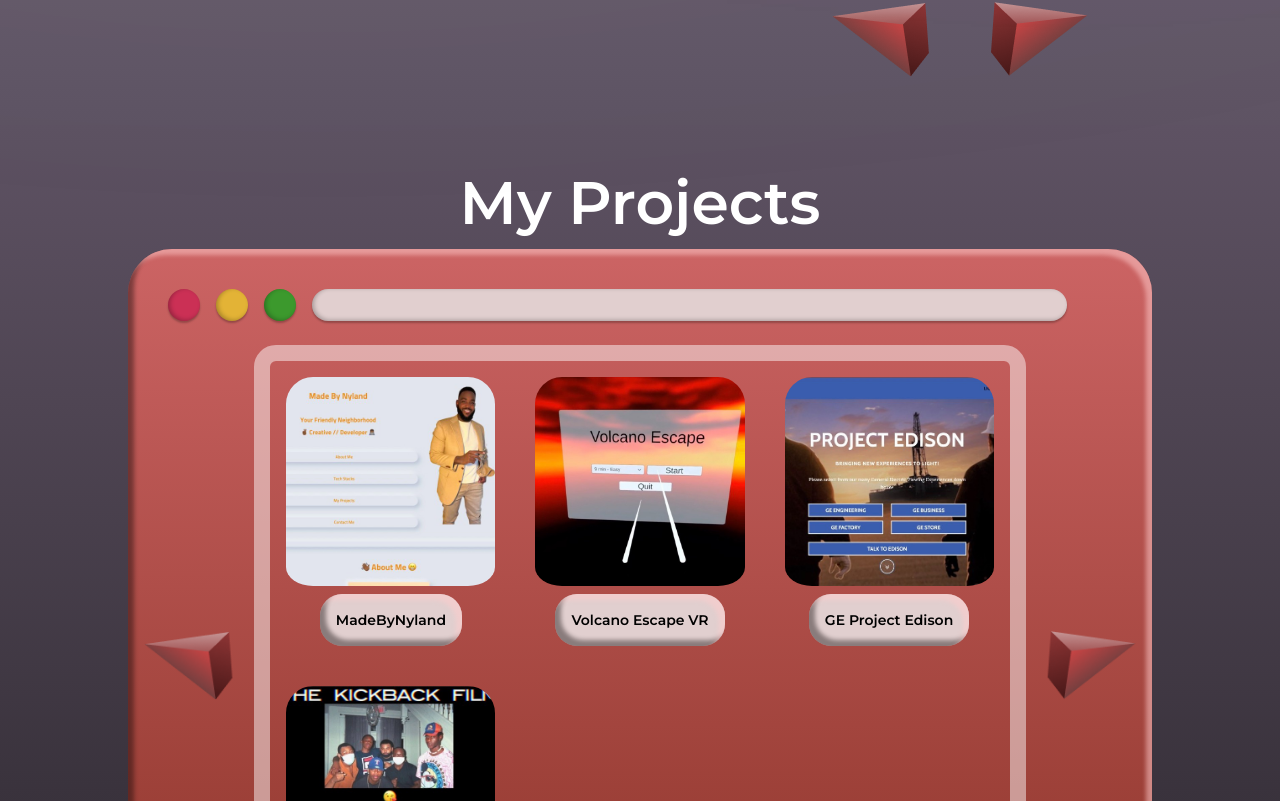
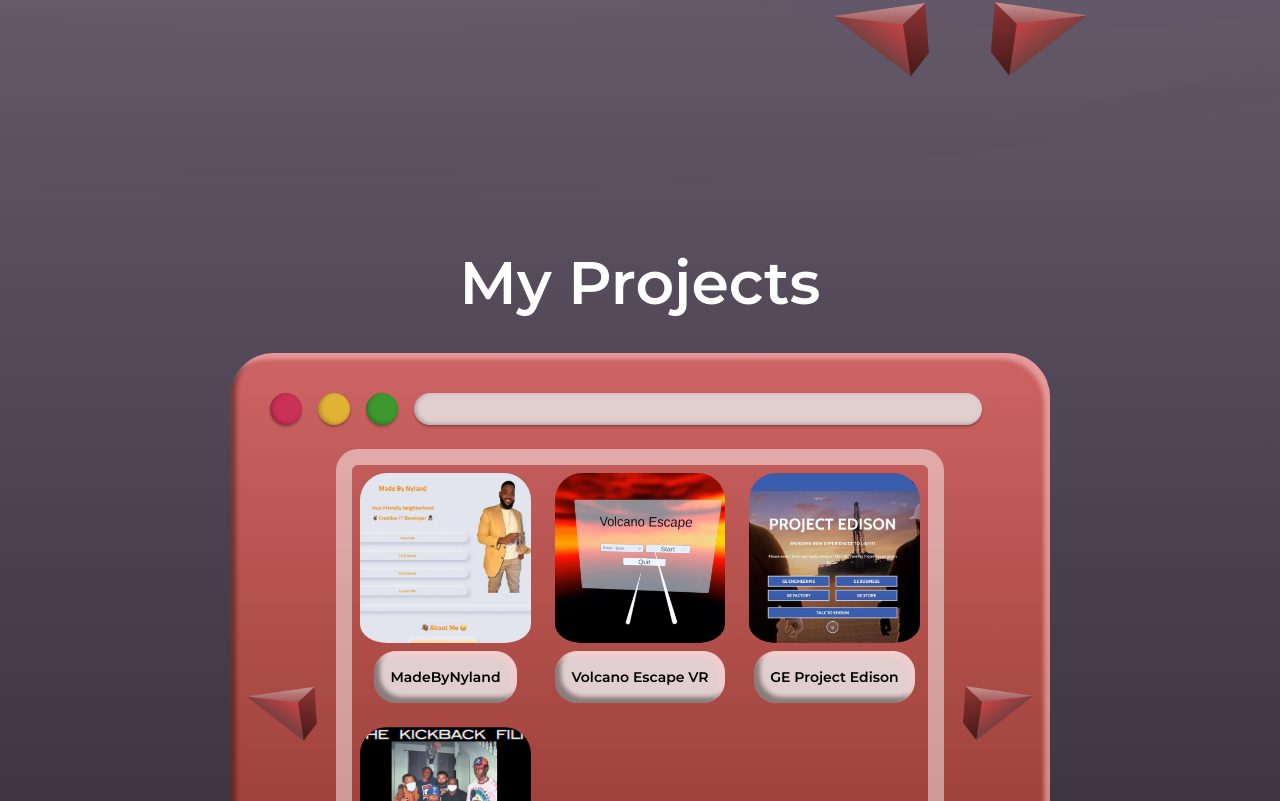
Before and after one commit to Nyland-Sidifall/MadeByNyland, a React (Create React App) app: page / in a window 1280 px wide. Shown: the part 1519-2320 px from the top of the page. Built offline with nearby package versions, Linux system fonts and the light colour scheme.

Commit message:
Updated My Projects to not be so big w/ padding. Pre-pagination

```diff
--- a/src/Components/ProjectsModal.jsx
+++ b/src/Components/ProjectsModal.jsx
@@ -40,19 +40,19 @@ const ProjectsModal = ({
         </div>
 
         <div className="grid place-items-center pt-6">
-          <div className="grid grid-rows-2 gap-2 place-items-center">
+          <div className="grid place-items-center">
             <div className="flex flex-row">
               <img
-                className=" rounded-[22px] h-60"
+                className=" rounded-[22px] h-52"
                 src={modalImage}
                 alt={"Snapshot of " + modalHeader}
               />
             </div>
             <div className="bg-[#E1CFCF] rounded-[22px] window__shadow m-4 p-2 md:p-8">
-              <p className="font-display text-xl md:text-3xl font-bold text-black text-center pb-4">
+              <p className="font-display text-xl md:text-2xl font-bold text-black text-center pb-4">
                 {modalHeader}
               </p>
-              <p className="font-display text-sm md:text-lg font-semibold text-black text-center">
+              <p className="font-display text-sm md:text-md font-semibold text-black text-center">
                 {modalBodyText}
               </p>
             </div>
--- a/src/Sections/NewAboutMeGrid.jsx
+++ b/src/Sections/NewAboutMeGrid.jsx
@@ -27,14 +27,14 @@ const NewAboutMeGrid = forwardRef((props, ref) => {
       ref={ref}
       className="bg-gradient-to-b from-[#867A8C] to-[#5e5363] pt-12 h-3/6"
     >
-      <div className="grid grid-cols-1 md:grid-cols-12 grid-rows-1 pb-12">
       <div className="flex justify-center md:hidden">
-          <h1 className="font-display text-6xl font-semibold text-white pl-48">
+        <h1 className="font-display text-6xl font-semibold text-white pb-8">
           About Me
         </h1>
       </div>
+
+      <div className="grid grid-cols-1 md:grid-cols-12 grid-rows-1 pb-12">
         <div className="col-start-2 col-span-5 row-start-2">
-          <div>
           <div className="bg-gradient-to-b from-[#CC6464] to-[#862F23] rounded-[44px] window__shadow">
             <div className="flex flex-row pt-10 pl-10">
               <div className="pr-4">
@@ -66,6 +66,22 @@ const NewAboutMeGrid = forwardRef((props, ref) => {
                 </p>
               </div>
             </div>
+          </div>
+
+          <div className="block md:hidden pt-4">
+            <div className="row-span-2 flex justify-center">
+              <img
+                className="transition-all ease-in-out duration-200 hover:scale-110 pr-8 md:pr-4"
+                src={require("../Assets/AboutMeAssets/ArrowLeft.png")}
+                alt="Left Arrow"
+                onClick={decIndex}
+              />
+              <img
+                className="transition-all ease-in-out duration-200 hover:scale-110 pl-8 md:pl-4"
+                src={require("../Assets/AboutMeAssets/ArrowRight.png")}
+                alt="Right Arrow"
+                onClick={incIndex}
+              />
             </div>
           </div>
         </div>
@@ -105,20 +121,6 @@ const NewAboutMeGrid = forwardRef((props, ref) => {
             />
           </div>
         </div>
-        <div className="md:hidden row-span-2 flex justify-center">
-          <img
-            className="transition-all ease-in-out duration-200 hover:scale-110 pr-8 md:pr-4"
-            src={require("../Assets/AboutMeAssets/ArrowLeft.png")}
-            alt="Left Arrow"
-            onClick={decIndex}
-          />
-          <img
-            className="transition-all ease-in-out duration-200 hover:scale-110 pl-8 md:pl-4"
-            src={require("../Assets/AboutMeAssets/ArrowRight.png")}
-            alt="Right Arrow"
-            onClick={incIndex}
-          />
-        </div>
       </div>
     </section>
   );
--- a/src/Sections/NewMyProjectsGrid.jsx
+++ b/src/Sections/NewMyProjectsGrid.jsx
@@ -13,7 +13,7 @@ const NewMyProjectsGrid = forwardRef((props, ref) => {
   const ProjectList = MyProjectsData.map((user, i) => {
     return (
       <div
-        className="flex flex-col items-center justify-center p-4 max-w-sm transition-all ease-in-out duration-200 hover:scale-110 hover:scale-200"
+        className="flex flex-col items-center justify-center p-2 max-w-sm transition-all ease-in-out duration-200 hover:scale-110 hover:scale-200"
         onClick={() => {
           setImage(`${MyProjectsData[i].picture_source}`);
           setHeader(`${MyProjectsData[i].header_text}`);
@@ -24,7 +24,7 @@ const NewMyProjectsGrid = forwardRef((props, ref) => {
         key={i}
       >
         <img
-          className="rounded-[27px] pb-2"
+          className="rounded-[27px] pb-2 h-4/6 md:h-5/6"
           src={`${MyProjectsData[i].picture_source}`}
           alt="ProjectImage"
         />
@@ -40,19 +40,17 @@ const NewMyProjectsGrid = forwardRef((props, ref) => {
   return (
     <Fragment>
       <section
-        className="bg-gradient-to-b from-[#5E5263] to-[#2b262d] pt-12 h-full"
+        className="bg-gradient-to-b from-[#5E5263] to-[#2b262d]  h-full"
         ref={ref}
       >
-        <div className="grid place-items-center">
-          <h1 className="font-display text-6xl font-semibold text-white pb-4">
+        <div className="grid grid-cols-10 place-items-center p-8 md:p-32">
+          <div className="col-start-2 col-span-8">
+            <div className="grid place-items-center pb-10">
+              <h1 className="bottom-4 font-display text-6xl font-semibold text-white">
                 My Projects
               </h1>
             </div>
-
-        <div className="grid grid-cols-10 place-items-center">
-          <div className="col-span-1"></div>
-          <div className="col-span-8">
-            <div className="w-full h-full bg-gradient-to-b from-[#CC6464] to-[#862F23] rounded-[44px] window__shadow ">
+            <div className="bg-gradient-to-b from-[#CC6464] to-[#862F23] rounded-[44px] window__shadow ">
               <div className="flex flex-row pt-10 pl-10">
                 <div className="pr-4">
                   <div className="rounded-full bg-[#CB3055] h-8 w-8 window__button__shadow"></div>
@@ -68,7 +66,6 @@ const NewMyProjectsGrid = forwardRef((props, ref) => {
                 </div>
               </div>
 
-              <div className="">
               <div className="grid grid-cols-10 place-content-center">
                 <div className="col-span-1 relative">
                   <img
@@ -78,7 +75,7 @@ const NewMyProjectsGrid = forwardRef((props, ref) => {
                   />
                 </div>
 
-                  <div className="grid grid-cols-1 grid-rows-2 md:grid-cols-3 md:grid-rows-2 gap-2 col-span-8 window__container m-6">
+                <div className="grid grid-cols-1 grid-rows-2 md:grid-cols-3 md:grid-rows-2 gap-0 md:gap-2 col-span-8 window__container m-6">
                   {ProjectList}
                 </div>
 
@@ -91,7 +88,6 @@ const NewMyProjectsGrid = forwardRef((props, ref) => {
                 </div>
               </div>
 
-                <div className="">
               <div className="grid place-content-center">
                 <div className="flex flex-row pb-5">
                   <div className="rounded-full bg-[#E3B336] h-8 w-8 window__button__shadow"></div>
@@ -102,9 +98,6 @@ const NewMyProjectsGrid = forwardRef((props, ref) => {
               </div>
             </div>
           </div>
-            </div>
-          </div>
-          <div className="col-span-1"></div>
         </div>
       </section>
       <ProjectsModal
```
Lines whose indentation alone changed are shown as unchanged.
